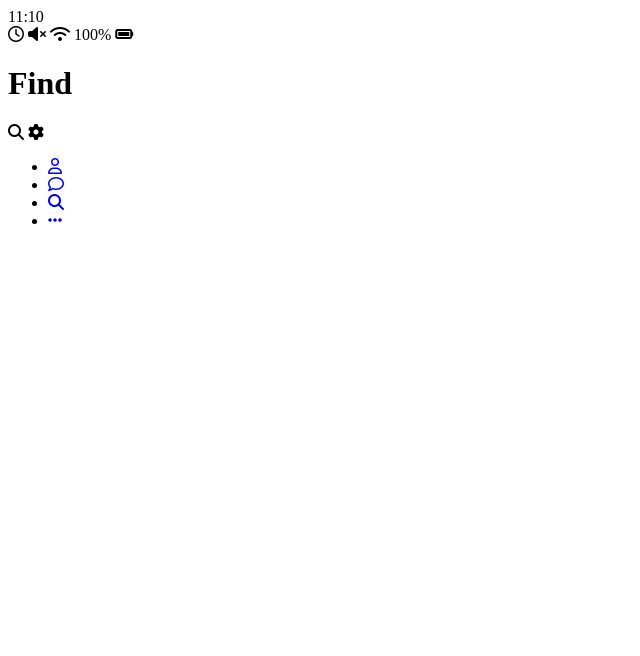
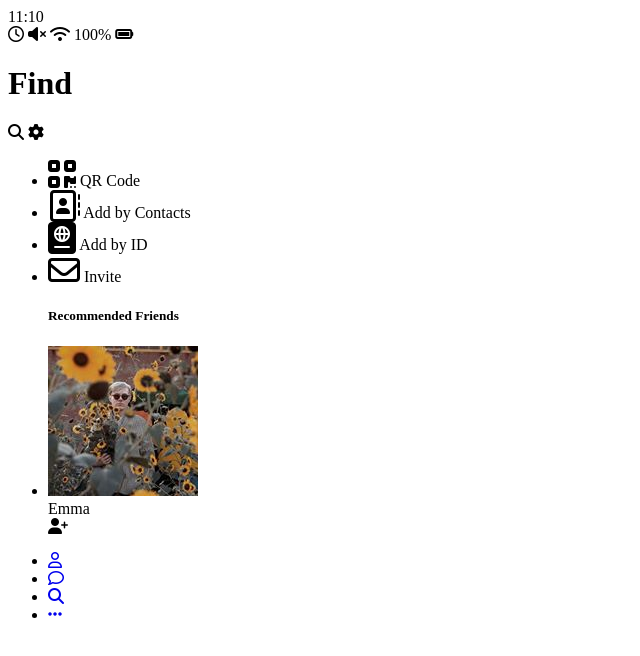
Before and after one commit to seonjuyang/Kakao-clone, a plain HTML site: page Kakao_practice/find.html in a window 1280 px wide. Shown: the whole page, without its empty margins (0-640 px from the left). Drawn offline with Linux system fonts and the light colour scheme.

Commit message:
Find Screen

```diff
--- a/Kakao_practice/find.html
+++ b/Kakao_practice/find.html
@@ -36,6 +36,66 @@
         </span>
       </div>
     </header>
+    <main class="find">
+      <header class="find__header">
+        <ul class="find__header-list">
+          <li class="find__header-btn header-btn">
+            <span class="header-btn__icon">
+              <i class="fas fa-qrcode fa-2x"></i>
+            </span>
+            <span class="header-btn__title">
+              QR Code
+            </span>
+          </li>
+          <li class="find__header-btn header-btn">
+            <span class="header-btn__icon">
+              <i class="far fa-address-book fa-2x"></i>
+            </span>
+            <span class="header-btn__title">
+              Add by Contacts
+            </span>
+          </li>
+          <li class="find__header-btn header-btn">
+            <span class="header-btn__icon">
+              <i class="fas fa-passport fa-2x"></i>
+            </span>
+            <span class="header-btn__title">
+              Add by ID
+            </span>
+          </li>
+          <li class="find__header-btn header-btn">
+            <span class="header-btn__icon">
+              <i class="far fa-envelope fa-2x"></i>
+            </span>
+            <span class="header-btn__title">
+              Invite
+            </span>
+          </li>
+        </ul>
+      </header>
+      <ul class="find__recommended">
+        <h5 class="find_title">
+          Recommended Friends
+        </h5>
+        <li class="find_friend friend friend">
+          <div class="friend__column">
+            <img src="image/avatar.jpg" class="g-avatar friend__avartar">
+             <div class="friend__content">
+             <span class="friend__name">
+               Emma
+             </span>
+           </div>
+           </div>
+           <div class="friend__column">
+             <div class="friend__add-tn">
+               <i class="fas fa-user-plus">
+
+               </i>
+             </div>
+           </div>
+        </li>
+      </ul>
+    </main>
     <nav class="nav">
       <ul class="nav__list">
         <li class="nav__list-item">
```
